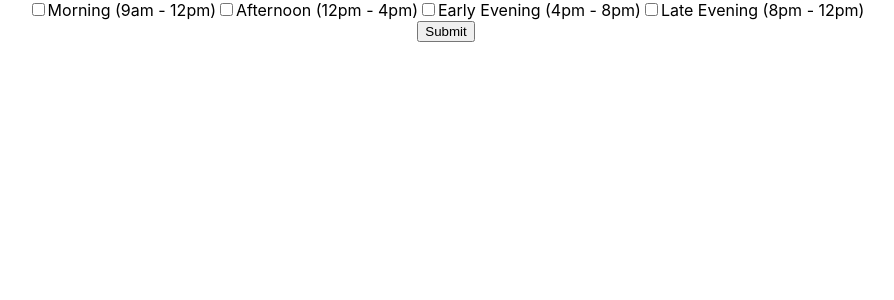
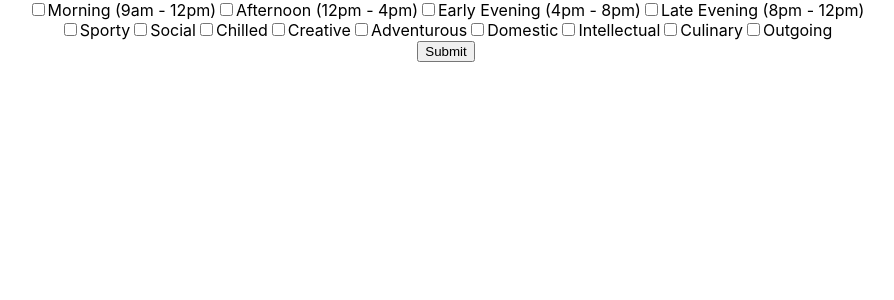
Before and after one commit to fenderface66/makemyday, a React (Create React App) app: page / in a window 1280 px wide. Shown: the top 300 px of the page, without its empty margins (194-1088 px from the left). Built offline with nearby package versions, Linux system fonts and the light colour scheme.

Commit message:
Add correct activity types

```diff
--- a/src/DayConfigForm.tsx
+++ b/src/DayConfigForm.tsx
@@ -56,6 +56,44 @@ const DayConfigForm = () => (
               Late Evening (8pm - 12pm)
             </label>
           </div>
+          <div role="group" aria-labelledby="checkbox-group">
+            <label>
+              <Field type="checkbox" name="requested_activity_types" value="sporty" />
+              Sporty
+            </label>
+            <label>
+              <Field type="checkbox" name="requested_activity_types" value="social" />
+              Social
+            </label>
+            <label>
+              <Field type="checkbox" name="requested_activity_types" value="chilled" />
+              Chilled
+            </label>
+            <label>
+              <Field type="checkbox" name="requested_activity_types" value="creative" />
+              Creative
+            </label>
+            <label>
+              <Field type="checkbox" name="requested_activity_types" value="adventurous" />
+              Adventurous
+            </label>
+            <label>
+              <Field type="checkbox" name="requested_activity_types" value="domestic" />
+              Domestic
+            </label>
+            <label>
+              <Field type="checkbox" name="requested_activity_types" value="intellectual" />
+              Intellectual
+            </label>
+            <label>
+              <Field type="checkbox" name="requested_activity_types" value="culinary" />
+              Culinary
+            </label>
+            <label>
+              <Field type="checkbox" name="requested_activity_types" value="outgoing" />
+              Outgoing
+            </label>
+          </div>
           <ErrorMessage name="requested_day_periods" />
           <button type="submit" disabled={isSubmitting}>
             Submit
```
